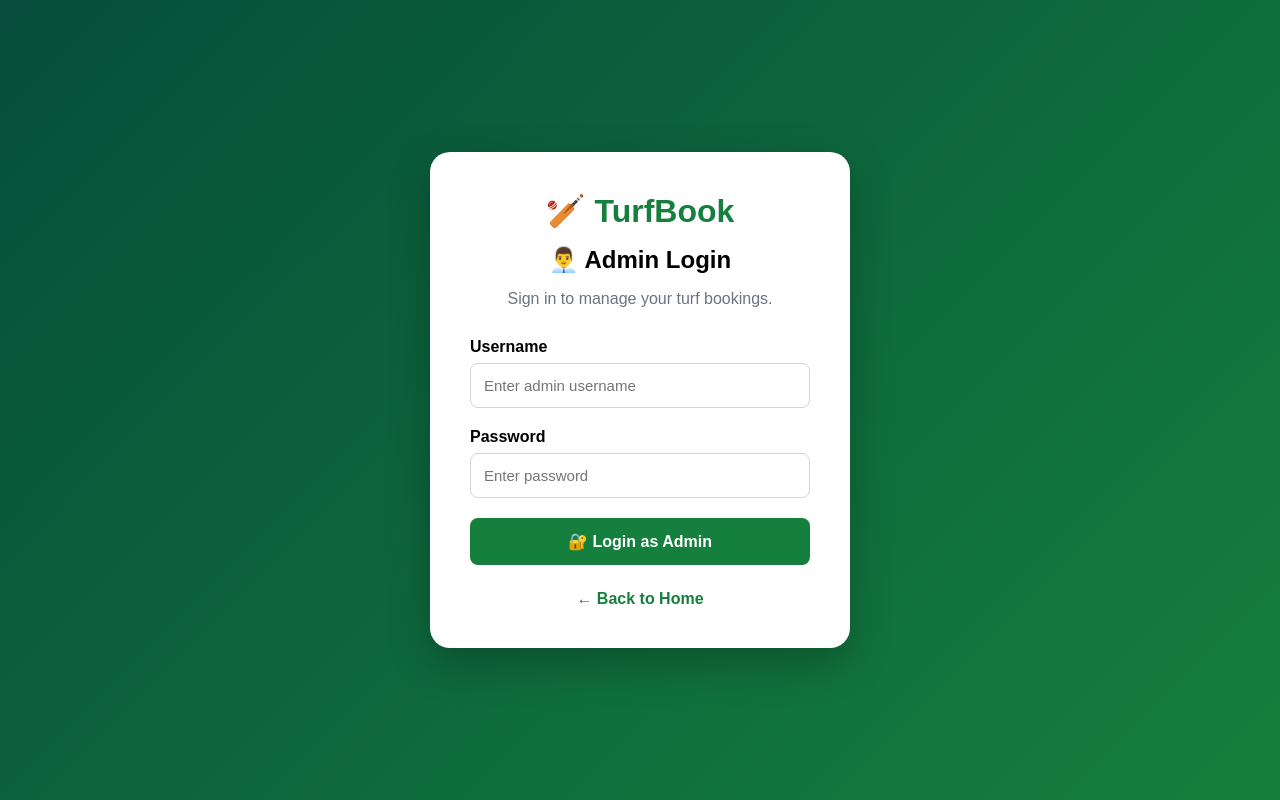
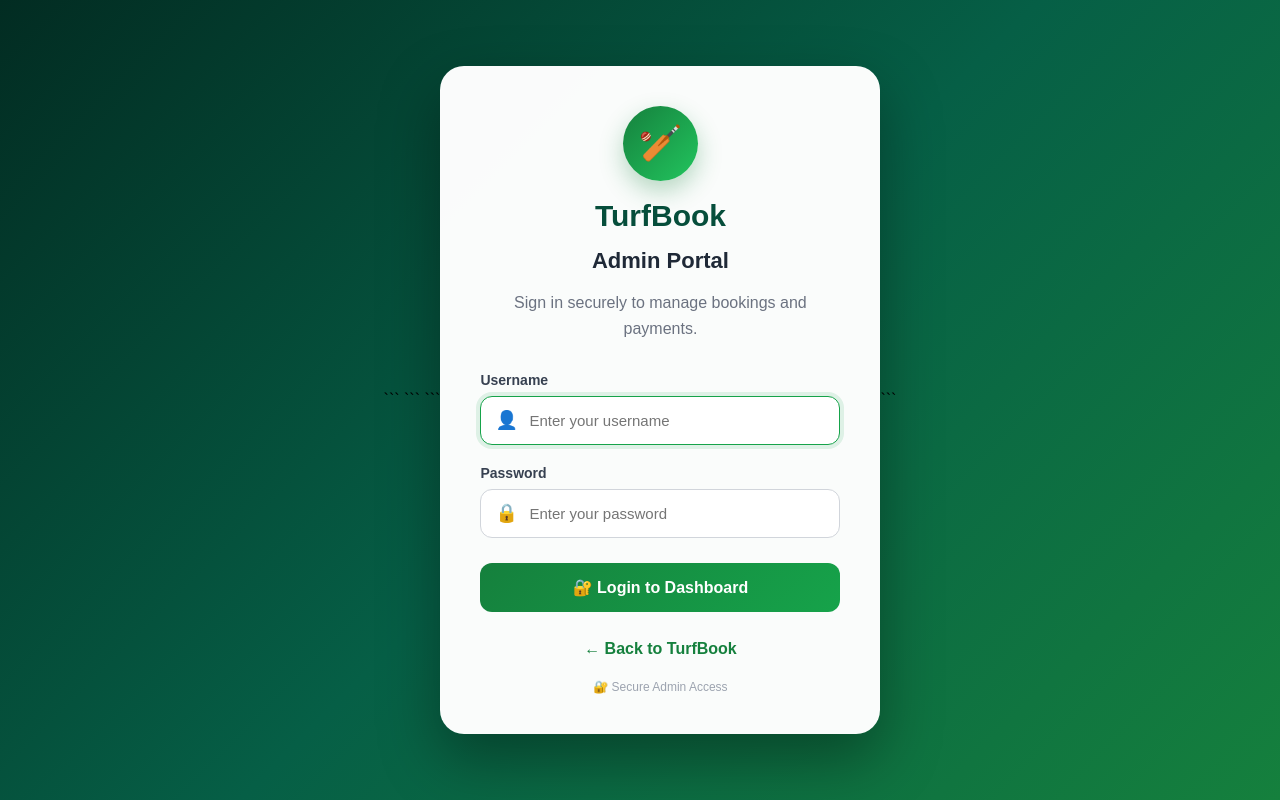
Before and after one commit to mohammedfaizalpasha/turf_booking, a Django app: page /booking/admin-login/ in a window 1280 px wide. Run offline with Django 5.2, Linux system fonts and the light colour scheme.

Commit message:
Update admin login design

````diff
--- a/bookings/templates/bookings/admin_login.html
+++ b/bookings/templates/bookings/admin_login.html
@@ -1,9 +1,11 @@
 <!DOCTYPE html>
+
 <html lang="en">
 
 <head>
     <meta charset="UTF-8">
 
+```
 <meta name="viewport" content="width=device-width, initial-scale=1.0">
 
 <title>Admin Login | TurfBook</title>
@@ -18,7 +20,7 @@
         margin: 0;
         min-height: 100vh;
         font-family: Arial, sans-serif;
-            background: linear-gradient(135deg, #064e3b, #15803d);
+        background: linear-gradient(135deg, #022c22, #065f46, #15803d);
         display: flex;
         justify-content: center;
         align-items: center;
@@ -27,80 +29,118 @@
 
     .login-container {
         width: 100%;
-            max-width: 420px;
-            background: white;
+        max-width: 440px;
+        background: rgba(255, 255, 255, 0.98);
         padding: 40px;
-            border-radius: 20px;
-            box-shadow: 0 15px 40px rgba(0, 0, 0, 0.25);
+        border-radius: 24px;
+        box-shadow: 0 25px 60px rgba(0, 0, 0, 0.35);
+    }
+
+    .logo-circle {
+        width: 75px;
+        height: 75px;
+        margin: 0 auto 18px;
+        border-radius: 50%;
+        background: linear-gradient(135deg, #15803d, #22c55e);
+        display: flex;
+        align-items: center;
+        justify-content: center;
+        font-size: 35px;
+        box-shadow: 0 10px 25px rgba(21, 128, 61, 0.3);
     }
 
     .logo {
         text-align: center;
-            font-size: 32px;
+        font-size: 30px;
         font-weight: bold;
-            color: #15803d;
-            margin-bottom: 10px;
+        color: #064e3b;
+        margin-bottom: 8px;
     }
 
     h1 {
         text-align: center;
-            font-size: 24px;
-            margin-bottom: 10px;
+        font-size: 22px;
+        color: #1f2937;
+        margin: 15px 0 8px;
     }
 
     .subtitle {
         text-align: center;
         color: #6b7280;
+        line-height: 1.6;
         margin-bottom: 30px;
     }
 
     .message {
         background: #fee2e2;
         color: #b91c1c;
-            padding: 12px;
-            border-radius: 8px;
+        padding: 13px;
+        border-radius: 10px;
+        margin-bottom: 20px;
+        font-size: 14px;
+    }
+
+    .input-group {
         margin-bottom: 20px;
     }
 
     label {
         display: block;
-            margin-bottom: 7px;
+        margin-bottom: 8px;
+        color: #374151;
         font-weight: bold;
+        font-size: 14px;
+    }
+
+    .input-wrapper {
+        position: relative;
+    }
+
+    .input-icon {
+        position: absolute;
+        left: 15px;
+        top: 50%;
+        transform: translateY(-50%);
+        font-size: 18px;
     }
 
     input {
         width: 100%;
-            padding: 13px;
+        padding: 15px 15px 15px 48px;
         border: 1px solid #d1d5db;
-            border-radius: 8px;
-            margin-bottom: 20px;
+        border-radius: 12px;
         font-size: 15px;
+        transition: 0.3s;
     }
 
     input:focus {
         outline: none;
-            border-color: #15803d;
+        border-color: #16a34a;
+        box-shadow: 0 0 0 4px rgba(22, 163, 74, 0.12);
     }
 
-        button {
+    .login-button {
         width: 100%;
-            padding: 14px;
-            background: #15803d;
+        padding: 15px;
+        background: linear-gradient(135deg, #15803d, #16a34a);
         color: white;
         border: none;
-            border-radius: 8px;
+        border-radius: 12px;
         font-size: 16px;
         font-weight: bold;
         cursor: pointer;
+        transition: 0.3s;
+        margin-top: 5px;
     }
 
-        button:hover {
-            background: #166534;
+    .login-button:hover {
+        transform: translateY(-2px);
+        box-shadow: 0 10px 20px rgba(21, 128, 61, 0.3);
     }
 
     .footer-link {
         text-align: center;
-            margin-top: 25px;
+        margin-top: 28px;
     }
 
     .footer-link a {
@@ -109,21 +149,51 @@
         font-weight: bold;
     }
 
+    .footer-link a:hover {
+        text-decoration: underline;
+    }
+
+    .security-text {
+        text-align: center;
+        color: #9ca3af;
+        font-size: 12px;
+        margin-top: 22px;
+    }
+
+    @media (max-width: 480px) {
+
+        .login-container {
+            padding: 30px 22px;
+        }
+
+        .logo {
+            font-size: 26px;
+        }
+
+    }
+
 </style>
+```
+
 </head>
 
 <body>
 
+```
 <div class="login-container">
 
-        <div class="logo">
-            🏏 TurfBook
+    <div class="logo-circle">
+        🏏
     </div>
 
-        <h1>👨‍💼 Admin Login</h1>
+    <div class="logo">
+        TurfBook
+    </div>
+
+    <h1>Admin Portal</h1>
 
     <p class="subtitle">
-            Sign in to manage your turf bookings.
+        Sign in securely to manage bookings and payments.
     </p>
 
 
@@ -144,28 +214,63 @@
 
         {% csrf_token %}
 
-            <label>Username</label>
+
+        <div class="input-group">
+
+            <label for="username">
+                Username
+            </label>
+
+            <div class="input-wrapper">
+
+                <span class="input-icon">
+                    👤
+                </span>
 
                 <input
+                    id="username"
                     type="text"
                     name="username"
-                placeholder="Enter admin username"
+                    placeholder="Enter your username"
+                    required
+                    autofocus
+                >
+
+            </div>
+
+        </div>
+
+
+        <div class="input-group">
+
+            <label for="password">
+                Password
+            </label>
+
+            <div class="input-wrapper">
+
+                <span class="input-icon">
+                    🔒
+                </span>
+
+                <input
+                    id="password"
+                    type="password"
+                    name="password"
+                    placeholder="Enter your password"
                     required
                 >
 
+            </div>
 
-            <label>Password</label>
-
-            <input
-                type="password"
-                name="password"
-                placeholder="Enter password"
-                required
-            >
+        </div>
 
 
-            <button type="submit">
-                🔐 Login as Admin
+        <button
+            type="submit"
+            class="login-button"
+        >
+            🔐 Login to Dashboard
         </button>
 
     </form>
@@ -174,12 +279,18 @@
     <div class="footer-link">
 
         <a href="{% url 'home' %}">
-                ← Back to Home
+            ← Back to TurfBook
         </a>
 
     </div>
 
+
+    <div class="security-text">
+        🔐 Secure Admin Access
     </div>
+
+</div>
+```
 
 </body>
 
````
Lines whose indentation alone changed are shown as unchanged.
